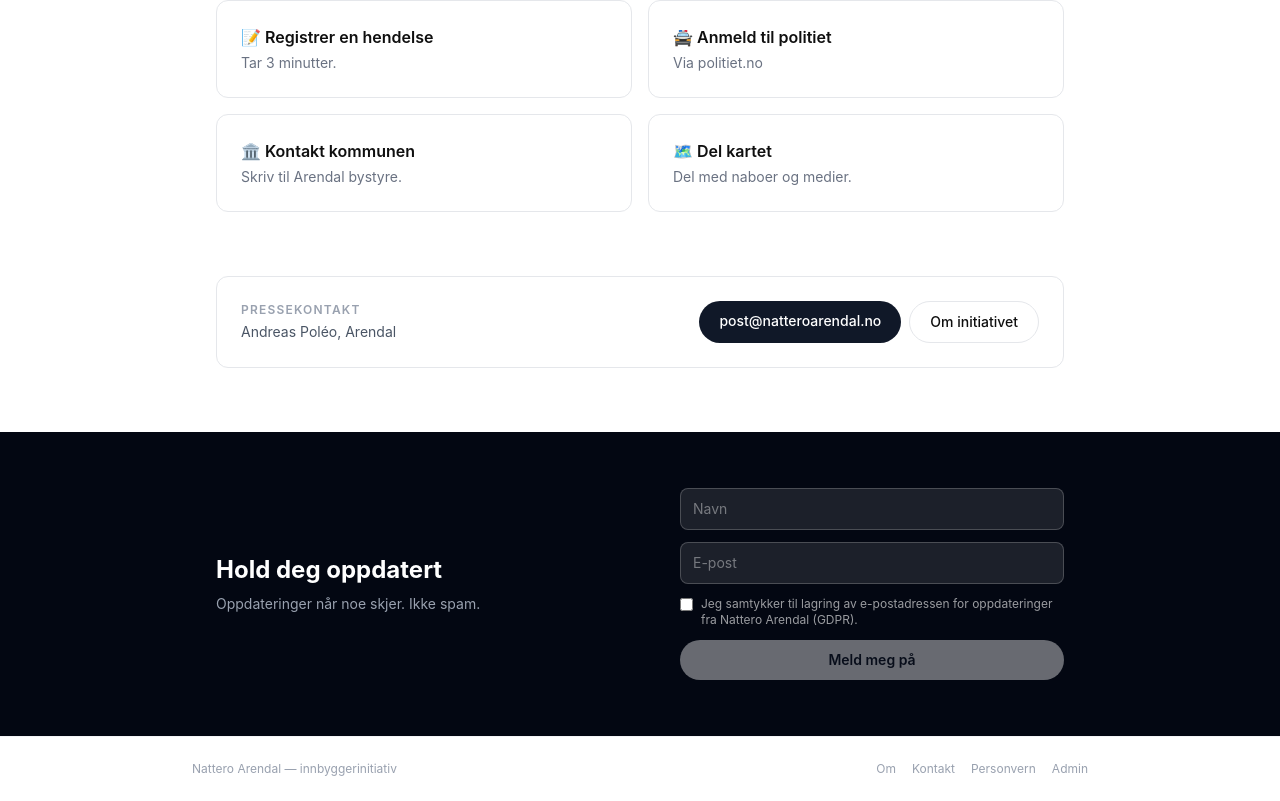
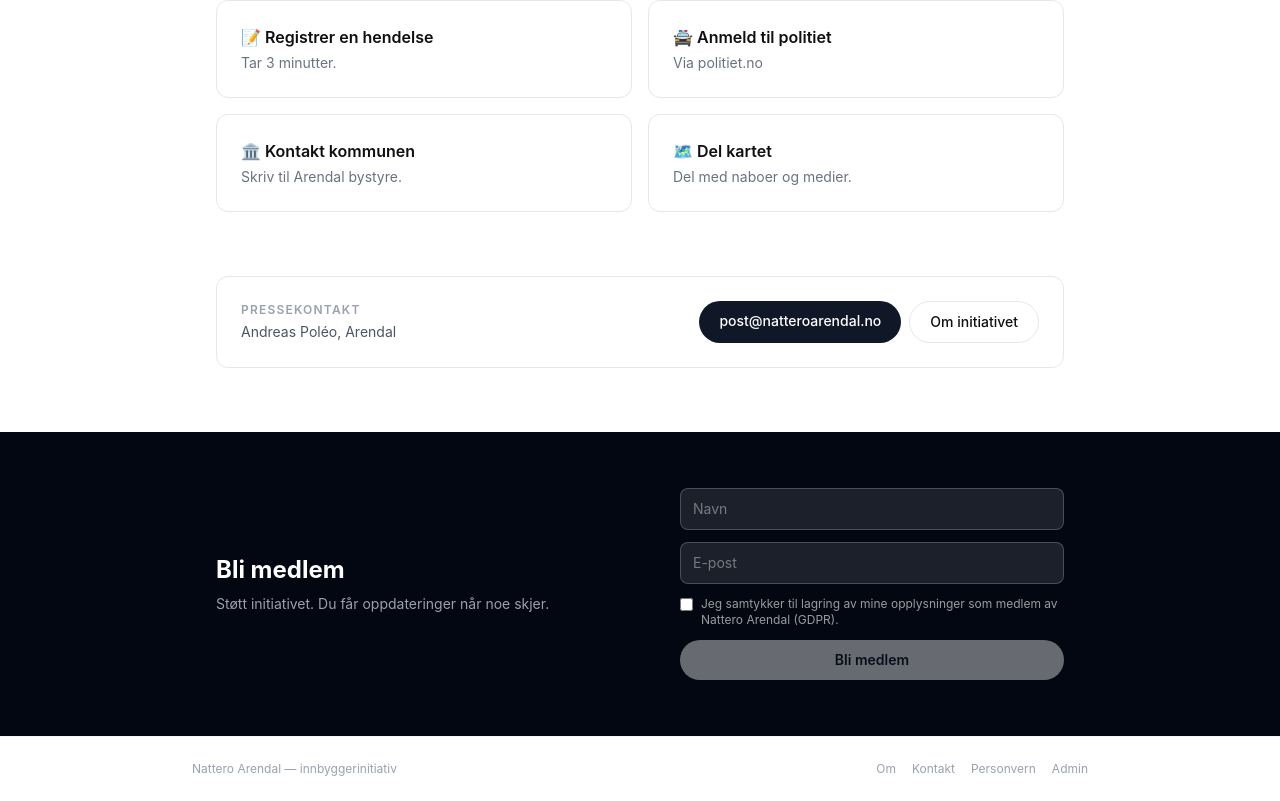
Before and after one commit to johnwick4846/nattero-arendal, a Next.js app: page / in a window 1280 px wide. Shown: the part 1573-2374 px from the top of the page. Built offline with nearby package versions, Linux system fonts and the light colour scheme; no server answers; the database is empty.

Commit message:
Remove mock map data, 'Bli medlem' signup, fix admin middleware matcher

```diff
--- a/app/page.tsx
+++ b/app/page.tsx
@@ -171,9 +171,9 @@ export default function Home() {
         <div className="max-w-4xl mx-auto px-6 py-14">
           <div className="md:flex md:items-center md:justify-between gap-12">
             <div className="mb-8 md:mb-0">
-              <h2 className="text-2xl font-bold mb-2">Hold deg oppdatert</h2>
+              <h2 className="text-2xl font-bold mb-2">Bli medlem</h2>
               <p className="text-gray-400 text-sm max-w-sm">
-                Oppdateringer når noe skjer. Ikke spam.
+                Støtt initiativet. Du får oppdateringer når noe skjer.
               </p>
             </div>
             <div className="flex-1 max-w-sm">
--- a/components/EmailSignup.tsx
+++ b/components/EmailSignup.tsx
@@ -24,7 +24,7 @@ export default function EmailSignup({ dark = false }: { dark?: boolean }) {
   }
 
   if (status === "ok") {
-    return <p className={`font-medium ${dark ? "text-green-400" : "text-green-700"}`}>Takk! Du er meldt på.</p>;
+    return <p className={`font-medium ${dark ? "text-green-400" : "text-green-700"}`}>Takk! Du er registrert som medlem.</p>;
   }
 
   const inputClass = dark
@@ -60,7 +60,7 @@ export default function EmailSignup({ dark = false }: { dark?: boolean }) {
           className={`mt-0.5 ${checkboxClass}`}
           required
         />
-        Jeg samtykker til lagring av e-postadressen for oppdateringer fra Nattero Arendal (GDPR).
+        Jeg samtykker til lagring av mine opplysninger som medlem av Nattero Arendal (GDPR).
       </label>
       <button
         type="submit"
@@ -71,7 +71,7 @@ export default function EmailSignup({ dark = false }: { dark?: boolean }) {
             : "bg-gray-900 text-white hover:bg-gray-700"
         }`}
       >
-        {status === "loading" ? "Sender..." : "Meld meg på"}
+        {status === "loading" ? "Sender..." : "Bli medlem"}
       </button>
       {status === "error" && (
         <p className={`text-xs ${dark ? "text-red-400" : "text-red-600"}`}>Noe gikk galt. Prøv igjen.</p>
--- a/components/HendelseKart.tsx
+++ b/components/HendelseKart.tsx
@@ -13,16 +13,12 @@ interface Hendelse {
   lng: number | null;
 }
 
-const MOCK: Hendelse[] = [
-  { id: "m1", dato: "2025-05-14", tid_start: "00:30", tid_slutt: "03:15", adresse: "Langbrygga, Arendal", lat: 58.4609, lng: 8.7716, type_stoy: ["Musikk", "Bråk"], lydniva: "Meget høyt" },
-  { id: "m2", dato: "2025-05-15", tid_start: "01:00", tid_slutt: "02:45", adresse: "Tyholmen, Arendal", lat: 58.4635, lng: 8.7721, type_stoy: ["Kjøretøy"], lydniva: "Forstyrrende" },
-  { id: "m3", dato: "2025-05-15", tid_start: "23:15", tid_slutt: "04:00", adresse: "Pollen, Arendal", lat: 58.4618, lng: 8.7698, type_stoy: ["Musikk"], lydniva: "Meget høyt" },
-];
+
 
 export default function HendelseKart() {
   const mapRef = useRef<HTMLDivElement>(null);
   const mapInstanceRef = useRef<unknown>(null);
-  const [hendelser, setHendelser] = useState<Hendelse[]>(MOCK);
+  const [hendelser, setHendelser] = useState<Hendelse[]>([]);
   const [ready, setReady] = useState(false);
 
   // Fetch real data
@@ -31,7 +27,7 @@ export default function HendelseKart() {
       .then((r) => r.json())
       .then((data: Hendelse[]) => {
         const withCoords = data.filter((h) => h.lat && h.lng);
-        if (withCoords.length > 0) setHendelser(withCoords);
+        setHendelser(withCoords);
       })
       .catch(() => {});
   }, []);
--- a/middleware.ts
+++ b/middleware.ts
@@ -32,5 +32,5 @@ export function middleware(req: NextRequest) {
 }
 
 export const config = {
-  matcher: ["/admin/:path*"],
+  matcher: ["/admin", "/admin/:path*"],
 };
```
